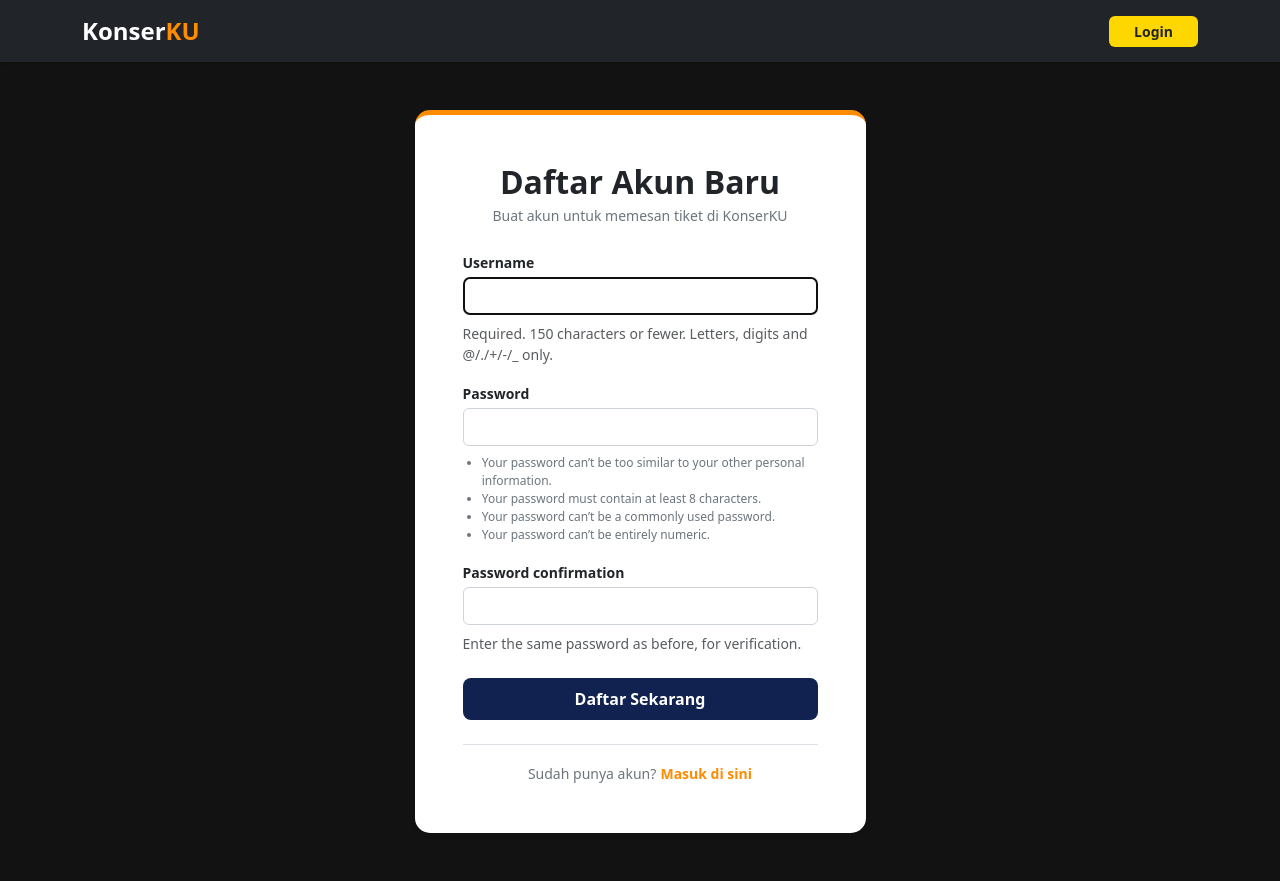
After one commit to msarabd/pbo-tiketkonser-kel1, a Django app: page /tickets/register/ in a window 1280 px wide. The commit adds this page. Run offline with Django 5.2, Linux system fonts and the light colour scheme.

Commit message:
finish: berbagi proyek

```diff
--- a/core/settings.py
+++ b/core/settings.py
@@ -133,3 +133,5 @@ import os
 MEDIA_URL = '/media/'
 MEDIA_ROOT = os.path.join(BASE_DIR, 'media')
 AUTH_USER_MODEL = 'ticketing.User'
+LOGIN_REDIRECT_URL = '/tickets/'  # Arahkan ke halaman utama etalase
+LOGOUT_REDIRECT_URL = '/tickets/'
--- a/core/urls.py
+++ b/core/urls.py
@@ -21,9 +21,11 @@ from django.conf.urls.static import static
 
 urlpatterns = [
     path('admin/', admin.site.urls),
-    path('tickets/', include('ticketing.urls')), # Sesuaikan dengan nama rute aplikasimu
+    path('tickets/', include('ticketing.urls')),
+
+    # KABEL BARU: Mengaktifkan rute login/logout bawaan Django
+    path('accounts/', include('django.contrib.auth.urls')),
 ]
 
-# Tambahkan baris ini di paling bawah
 if settings.DEBUG:
     urlpatterns += static(settings.MEDIA_URL, document_root=settings.MEDIA_ROOT)
--- /dev/null
+++ b/ticketing/forms.py
@@ -0,0 +1,10 @@
+from django.contrib.auth.forms import UserCreationForm
+from django.contrib.auth import get_user_model
+
+# Mengambil model User kustom yang aktif (ticketing.User)
+User = get_user_model()
+
+class CustomUserCreationForm(UserCreationForm):
+    class Meta(UserCreationForm.Meta):
+        model = User
+        fields = ('username',)  # Tambahkan 'email' jika model usermu mewajibkan email
--- /dev/null
+++ b/ticketing/templates/registration/register.html
@@ -0,0 +1,57 @@
+{% extends 'ticketing/base.html' %}
+{% block content %}
+<style>
+    /* Styling otomatis untuk input bawaan UserCreationForm */
+    .register-card input {
+        display: block;
+        width: 100%;
+        padding: 0.375rem 0.75rem;
+        font-size: 1rem;
+        border-radius: 0.375rem;
+        border: 1px solid #ced4da;
+        margin-bottom: 0.5rem;
+    }
+    .register-card ul {
+        font-size: 0.75rem;
+        color: #6c757d;
+        padding-left: 1.2rem;
+    }
+</style>
+
+<div class="row justify-content-center mt-4 mb-5">
+    <div class="col-md-6 col-lg-5">
+        <div class="card register-card shadow-sm border-0" style="border-radius: 15px; border-top: 5px solid #FF8C00 !important; background-color: #ffffff;">
+            <div class="card-body p-4 p-md-5">
+                <div class="text-center mb-4">
+                    <h2 class="fw-bold text-dark mb-1">Daftar Akun Baru</h2>
+                    <p class="text-secondary small">Buat akun untuk memesan tiket di KonserKU</p>
+                </div>
+
+                <form method="POST">
+                    {% csrf_token %}
+
+                    {% for field in form %}
+                        <div class="mb-3 text-dark text-start">
+                            <label class="form-label small fw-bold mb-1">{{ field.label }}</label>
+                            {{ field }}
+                            {% if field.help_text %}
+                                <div class="form-text small text-muted mb-1">{{ field.help_text|safe }}</div>
+                            {% endif %}
+                            {% for error in field.errors %}
+                                <div class="text-danger small">{{ error }}</div>
+                            {% endfor %}
+                        </div>
+                    {% endfor %}
+
+                    <button type="submit" class="btn w-100 fw-bold text-white py-2 mt-2" style="background-color: #112250; border-radius: 8px;">Daftar Sekarang</button>
+                </form>
+
+                <div class="text-center mt-4 border-top pt-3">
+                    <span class="small text-secondary">Sudah punya akun?</span>
+                    <a href="{% url 'login' %}" class="small fw-bold text-decoration-none" style="color: #FF8C00;"> Masuk di sini</a>
+                </div>
+            </div>
+        </div>
+    </div>
+</div>
+{% endblock %}
--- a/ticketing/templates/ticketing/base.html
+++ b/ticketing/templates/ticketing/base.html
@@ -4,39 +4,59 @@
     <meta charset="UTF-8">
     <meta name="viewport" content="width=device-width, initial-scale=1.0">
     <title>KonserKU - Sistem Pemesanan Tiket</title>
-    <!-- Memanggil Bootstrap 5 lewat jaringan (CDN) -->
+    <!-- Bootstrap 5 CDN -->
     <link href="https://cdn.jsdelivr.net/npm/bootstrap@5.3.0/dist/css/bootstrap.min.css" rel="stylesheet">
 </head>
-<body style="background-color: #121212; color: #ffffff;">
+<body style="background-color: #121212; color: #ffffff; min-height: 100vh; display: flex; flex-direction: column;">
 
-    <!-- Navbar Standar -->
-    <nav class="navbar navbar-expand-lg navbar-dark bg-dark mb-4">
+    <!-- Navbar Utama -->
+    <nav class="navbar navbar-expand-lg navbar-dark bg-dark mb-4 shadow-sm">
         <div class="container">
-            <a class="navbar-brand fw-bold" href="{% url 'event_list' %}">KonserKU</a>
+            <a class="navbar-brand fw-bold fs-4" href="{% url 'event_list' %}">Konser<span style="color: #FF8C00;">KU</span></a>
+
             <div class="d-flex text-white align-items-center">
                 {% if user.is_authenticated %}
-                    <span class="me-3">Halo, {{ user.username }}!</span>
+                    <span class="me-3 fw-semibold">Halo, {{ user.username }}!</span>
 
-                    <!-- UBAH BAGIAN INI -->
                     {% if request.resolver_match.url_name == 'ticket_history' %}
-                        <a href="{% url 'event_list' %}" class="btn btn-outline-light btn-sm">Halaman Utama</a>
+                        <a href="{% url 'event_list' %}" class="btn btn-outline-light btn-sm me-2">Halaman Utama</a>
                     {% else %}
-                        <a href="{% url 'ticket_history' %}" class="btn btn-outline-light btn-sm">Pesanan Saya</a>
+                        <a href="{% url 'ticket_history' %}" class="btn btn-outline-light btn-sm me-2">Pesanan Saya</a>
                     {% endif %}
 
+                    <!-- Form Logout dengan proteksi POST -->
+                    <form action="{% url 'logout' %}" method="POST" class="d-inline">
+                        {% csrf_token %}
+                        <button type="submit" class="btn btn-sm btn-danger">Keluar</button>
+                    </form>
+
                 {% else %}
-                    <span class="me-3">Anda belum login</span>
+                    <!-- Tombol Login Pengunjung -->
+                    <a href="{% url 'login' %}" class="btn fw-bold btn-sm text-dark px-4" style="background-color: #FFD700; border-radius: 6px;">Login</a>
                 {% endif %}
             </div>
         </div>
     </nav>
 
-    <!-- Konten Dinamis akan disuntikkan di sini -->
+    <!-- Penampung Pesan Notifikasi (Error / Sukses) -->
     <div class="container">
+        {% if messages %}
+            {% for message in messages %}
+                <div class="alert alert-{% if message.tags == 'error' %}danger{% else %}{{ message.tags }}{% endif %} alert-dismissible fade show" role="alert">
+                    {{ message }}
+                    <button type="button" class="btn-close" data-bs-dismiss="alert" aria-label="Close"></button>
+                </div>
+            {% endfor %}
+        {% endif %}
+    </div>
+
+    <!-- Konten Dinamis Halaman -->
+    <main class="container flex-grow-1">
         {% block content %}
         {% endblock %}
-    </div>
+    </main>
 
+    <!-- Script Bootstrap 5 -->
     <script src="https://cdn.jsdelivr.net/npm/bootstrap@5.3.0/dist/js/bootstrap.bundle.min.js"></script>
 </body>
 </html>
--- a/ticketing/urls.py
+++ b/ticketing/urls.py
@@ -6,7 +6,9 @@ urlpatterns = [
     path('event/<uuid:event_id>/', views.event_detail, name='event_detail'),
     path('book/<uuid:category_id>/', views.book_ticket, name='book_ticket'),
     path('checkout/<uuid:order_id>/', views.checkout, name='checkout'),
-    # Dua kabel baru:
     path('pay/<uuid:order_id>/', views.pay_order, name='pay_order'),
     path('history/', views.ticket_history, name='ticket_history'),
+
+    # RUTE REGISTRASI BARU
+    path('register/', views.register, name='register'),
 ]
--- a/ticketing/views.py
+++ b/ticketing/views.py
@@ -1,5 +1,7 @@
 from django.shortcuts import render, get_object_or_404
 from .models import Event
+from .forms import CustomUserCreationForm
+from django.contrib.auth import login
 
 def event_list(request):
     # Mengambil semua event.
@@ -20,7 +22,7 @@ from django.core.exceptions import ValidationError
 from .services import book_ticket_securely
 from .models import Order
 
-@login_required(login_url='/admin/login/')
+@login_required(login_url='login')
 def book_ticket(request, category_id):
     if request.method == 'POST':
         # Tangkap jumlah yang diinput pengguna dari form HTML
@@ -40,7 +42,7 @@ def book_ticket(request, category_id):
 
     return redirect('event_list')
 
-@login_required(login_url='/admin/login/')
+@login_required(login_url='login')
 def checkout(request, order_id):
     # Kunci pesanan hanya untuk user yang sedang login agar tidak bisa diintip orang lain
     pesanan = get_object_or_404(Order, id=order_id, user=request.user, status='PENDING')
@@ -50,7 +52,7 @@ def checkout(request, order_id):
 
 from .services import process_payment_and_issue_tickets
 
-@login_required(login_url='/admin/login/')
+@login_required(login_url='login')
 def pay_order(request, order_id):
     if request.method == 'POST':
         try:
@@ -63,7 +65,7 @@ def pay_order(request, order_id):
             return redirect('checkout', order_id=order_id)
     return redirect('event_list')
 
-@login_required(login_url='/admin/login/')
+@login_required(login_url='login')
 def ticket_history(request):
     # Ambil pesanan yang LUNAS, beserta relasi Item dan Tiketnya agar tidak lambat
     pesanan_lunas = Order.objects.filter(
@@ -71,3 +73,20 @@ def ticket_history(request):
     ).prefetch_related('orderitem_set__ticket', 'orderitem_set__category__event').order_by('-waktu_pesan')
 
     return render(request, 'ticketing/history.html', {'pesanan_lunas': pesanan_lunas})
+
+def register(request):
+    if request.user.is_authenticated:
+        return redirect('event_list')
+
+    if request.method == 'POST':
+        # Gunakan CustomUserCreationForm, bukan UserCreationForm bawaan
+        form = CustomUserCreationForm(request.POST)
+        if form.is_valid():
+            user = form.save()
+            login(request, user)
+            messages.success(request, f"Akun {user.username} berhasil didaftarkan!")
+            return redirect('event_list')
+    else:
+        form = CustomUserCreationForm()
+
+    return render(request, 'registration/register.html', {'form': form})
```
Also changed, not shown: ticketing/templates/registration/login.html (added, +42 -0 lines), README.md (added), db.sqlite3, mantap.txt (deleted), 1 other file.
